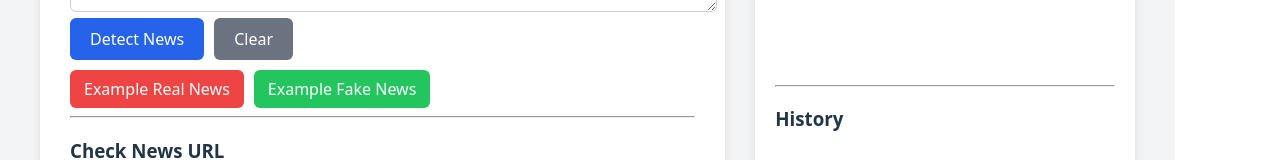
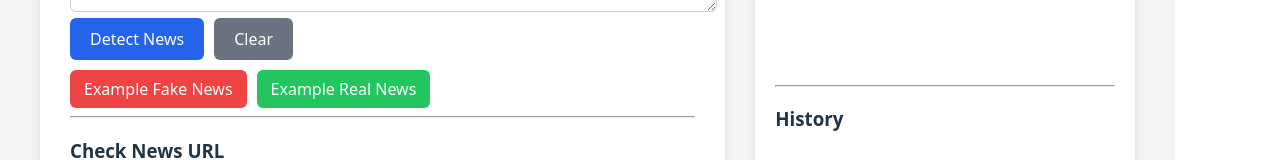
Before and after one commit to VishalSudhaArul/Fake-News-Detection, a React app in the folder Frontend/: page / in a window 1280 px wide. Shown: the part 389-549 px from the top of the page. Built offline with nearby package versions, Linux system fonts and the light colour scheme; the HTML template or start-up script is replaced by a standard one.

Commit message:
Added example buttons and URL detection

```diff
--- a/Frontend/src/components/NewsDetector.jsx
+++ b/Frontend/src/components/NewsDetector.jsx
@@ -215,11 +215,11 @@ Clear
 <div style={styles.exampleRow}>
 
 <button onClick={exampleReal} style={styles.realBtn}>
-Example Real News
+Example Fake News
 </button>
 
 <button onClick={exampleFake} style={styles.fakeBtn}>
-Example Fake News
+Example Real News
 </button>
 
 </div>
```
